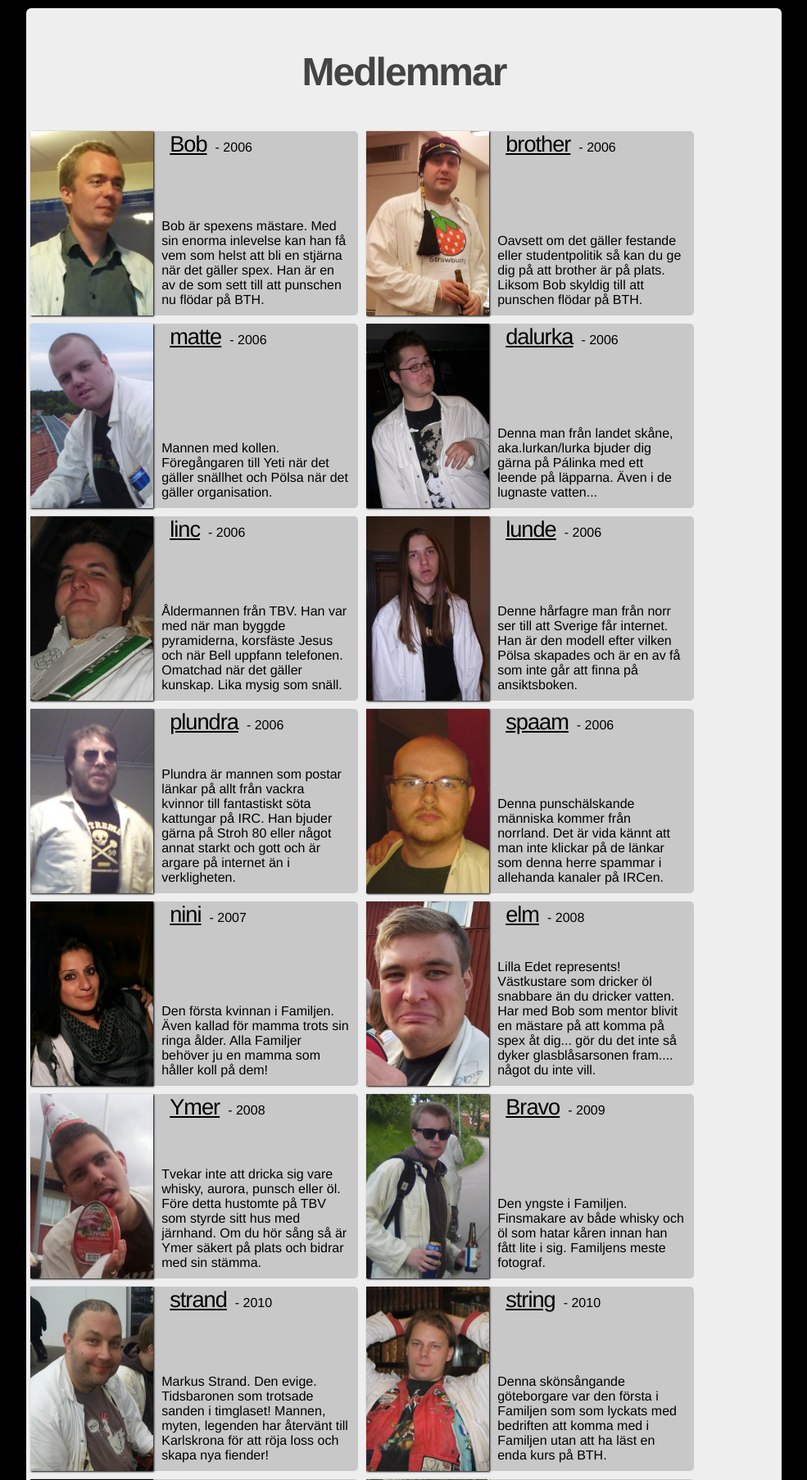
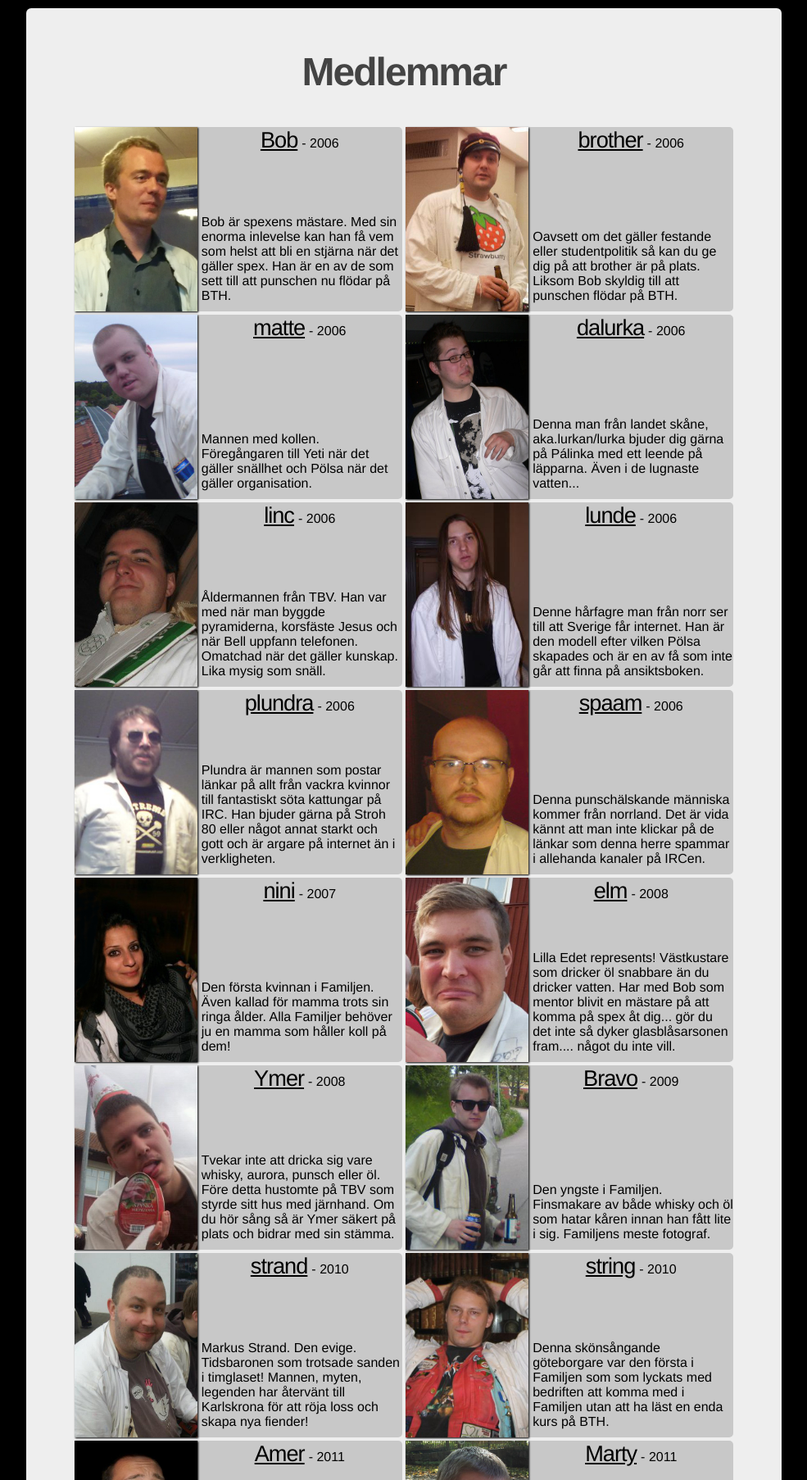
Before and after one commit to MrPeavy/Familjen, a Flask app: page /members in a window 1280 px wide. Shown: the part 35-1841 px from the top of the page at 82% size, without its empty margins (147-1132 px from the left). Run offline with Flask 2, Linux system fonts and the light colour scheme; data comes from the database, SQL or seed files in the repository.

Commit message:
Centered members divs properly

```diff
--- a/static/css/main.css
+++ b/static/css/main.css
@@ -82,21 +82,22 @@ div.jumbo {
      -moz-border-radius: 6px;
           border-radius: 6px;
   overflow: auto;
+  text-align: center;
 }
 
-div.jumbo p {
+/*div.jumbo p {
   padding-left: 10px;
   padding-right: 10px;
-}
+}*/
 
 div.members {
-    -webkit-columns: 2; /* Chrome, Safari, Opera */
-    -moz-columns: 2; /* Firefox */
-    columns: 2;
-    float: left;
-    margin: 5px;
+    /*-webkit-columns: 2; /* Chrome, Safari, Opera */
+    /*-moz-columns: 2; /* Firefox */
+    /*columns: 2;
+    /*float: left;*/
+    margin: 0 auto;
     width: 400px;
-    height: auto;
+    /*height: auto;*/
     background-color: #C8C8C8;
     display: inline-block;
     border-radius: 5px;
--- a/templates/members.html
+++ b/templates/members.html
@@ -6,7 +6,7 @@
   <h2>Medlemmar</h2>
 
    {% for member in members %}
-  <div class="members">
+  <div class="members" align="center">
   		<img class="picture" src="{{ url_for('static', filename ='img/' + member.imageref) }}" width="150px" height="225px">
   	<div class="content">
   	<p><h3>{{ member.name }}</h3><p> - {{ member.joined }}</p></p>
```
